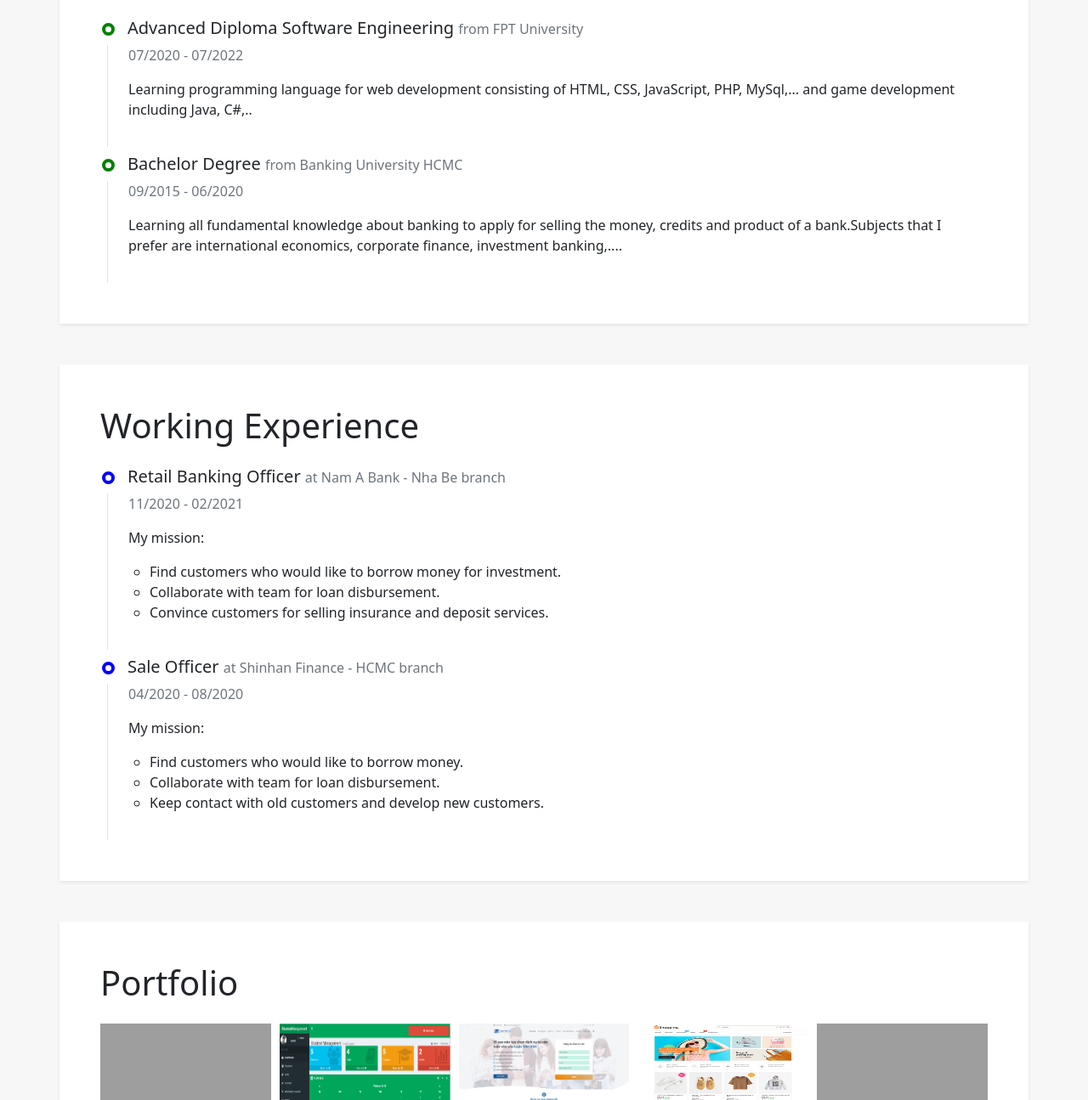
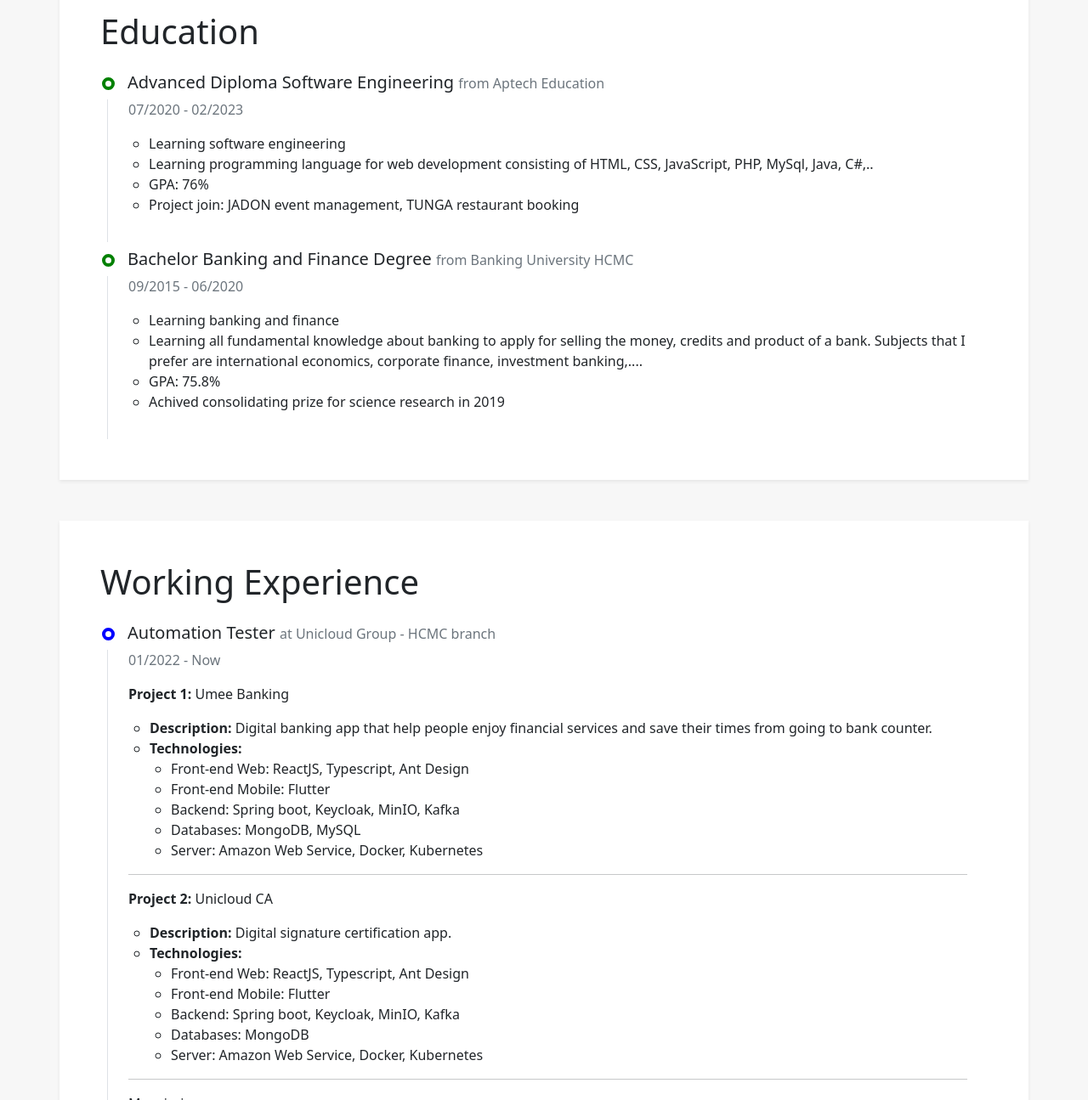
Before and after one commit to teobatman00/teobatman00, a website: page index.htm in a window 1280 px wide. Shown: the part 1505-2800 px from the top of the page at 85% size. Drawn offline with nearby package versions, Linux system fonts and the light colour scheme; some packages are replaced by stand-ins of ours; grey boxes are pictures that could not be loaded.

Commit message:
update index change

```diff
--- a/index.htm
+++ b/index.htm
@@ -51,7 +51,7 @@
       <div class="container shadow-sm py-5 my-5 text-center text-white">
         <img data-src="img/IMG_3317.jpg" alt="Main Image" class="img-thumbnail d-block m-auto mb-3 lazy" width="150">
         <h1>Minh Duong</h1>
-        <p class="mb-0">Fullstack Web Developer and Game Developer</p>
+        <p class="mb-0">Fullstack Web Developer, DevOps and Automation Tester</p>
         <div class="social-network py-3" style="font-size: 25px;">
           <a href="#"><i class="fab fa-facebook"></i></a>
           <a href="#" class="mx-1"><i class="fab fa-instagram-square"></i></a>
@@ -72,7 +72,7 @@
         <div class="row row-cols-1 row-cols-md-2 gx-4">
           <div class="col">
             <h1 class="display-6">About Me</h1>
-            <p>Hello, my name is Duong Binh Minh, and I'm a Fullstack Developer and Game Developer. I'm a quick learner and a team worker that gets the job done.</p>
+            <p>Hello, my name is Duong Binh Minh, and I'm a Fullstack Web Developer, DevOps and Automation Tester. I'm a quick learner and a team worker that gets the job done.</p>
           </div>
           <div class="col">
             <h1 class="display-6">Bio</h1>
@@ -116,7 +116,7 @@
                   0916-310-208
                 </div>
               </li>
-              <li class="row">
+              <li class="row my-2">
                 <div class="col-4 row">
                   <div class="col-4 col-md-1">
                     <i class="fas fa-location"></i>
@@ -127,6 +127,32 @@
                 </div>
                 <div class="col-8">
                   341 Cao Dat, Ward 1, Dist 5, HCMC
+                </div>
+              </li>
+              <li class="row my-2">
+                <div class="col-4 row">
+                  <div class="col-4 col-md-1">
+                    <i class="fab fa-github"></i>
+                  </div>
+                  <div class="col-8">
+                    <b>Github</b>
+                  </div>
+                </div>
+                <div class="col-8">
+                  <a href="https://github.com/teobatman00">https://github.com/teobatman00</a>
+                </div>
+              </li>
+              <li class="row">
+                <div class="col-4 row">
+                  <div class="col-4 col-md-1">
+                    <i class="fab fa-gitlab"></i>
+                  </div>
+                  <div class="col-8">
+                    <b>Gitlab</b>
+                  </div>
+                </div>
+                <div class="col-8">
+                  <a href="https://gitlab.com/teobatman00">https://gitlab.com/teobatman00</a>
                 </div>
               </li>
             </ul>
@@ -220,18 +246,28 @@
         <h1 class="display-6 mb-4">Education</h1>
         <div class="timeline ps-2">
           <div class="timeline-head pb-2 mt-2">
-            <h5 class="mb-0 ms-4">Advanced Diploma Software Engineering <span class="h6 text-muted">from FPT University</span></h5>
+            <h5 class="mb-0 ms-4">Advanced Diploma Software Engineering <span class="h6 text-muted">from Aptech Education</span></h5>
           </div>
           <div class="timeline-body px-4 pb-3 border-start">
-            <p class="text-muted">07/2020 - 07/2022</p>
-            <p>Learning programming language for web development consisting of HTML, CSS, JavaScript, PHP, MySql,... and game development including Java, C#,..</p>
+            <p class="text-muted">07/2020 - 02/2023</p>
+            <ul class="ps-4">
+              <li>Learning software engineering</li>
+              <li>Learning programming language for web development consisting of HTML, CSS, JavaScript, PHP, MySql, Java, C#,..</li>
+              <li>GPA: 76%</li>
+              <li>Project join: JADON event management, TUNGA restaurant booking</li>
+            </ul>
           </div>
           <div class="timeline-head pb-2 mt-2">
-            <h5 class="mb-0 ms-4">Bachelor Degree <span class="h6 text-muted">from Banking University HCMC</span></h5>
+            <h5 class="mb-0 ms-4">Bachelor Banking and Finance Degree <span class="h6 text-muted">from Banking University HCMC</span></h5>
           </div>
           <div class="timeline-body px-4 pb-3 border-start">
             <p class="text-muted">09/2015 - 06/2020</p>
-            <p>Learning all fundamental knowledge about banking to apply for selling the money, credits and product of a bank.Subjects that I prefer are international economics, corporate finance, investment banking,....</p>
+            <ul class="ps-4">
+              <li>Learning banking and finance</li>
+              <li>Learning all fundamental knowledge about banking to apply for selling the money, credits and product of a bank. Subjects that I prefer are international economics, corporate finance, investment banking,....</li>
+              <li>GPA: 75.8%</li>
+              <li>Achived consolidating prize for science research in 2019</li>
+            </ul>
           </div>
         </div>
       </div>
@@ -243,6 +279,63 @@
       <div class="container bg-white p-5 shadow-sm mb-5">
         <h1 class="display-6 mb-4">Working Experience</h1>
         <div class="timeline ps-2">
+          <div class="timeline-head pb-2 mt-2">
+            <h5 class="mb-0 ms-4">Automation Tester <span class="h6 text-muted">at Unicloud Group - HCMC branch</span></h5>
+          </div>
+          <div class="timeline-body px-4 pb-3 border-start">
+            <p class="text-muted">01/2022 - Now</p>
+
+            <!-- Project 1 -->
+            <div>
+              <p><b>Project 1:</b> Umee Banking</p>
+              <ul>
+                <li>
+                  <b>Description:</b> Digital banking app that help people enjoy financial services and save their times from going to bank counter.
+                </li>
+                <li>
+                  <b>Technologies:</b>
+                  <ul>
+                    <li>Front-end Web: ReactJS, Typescript, Ant Design</li>
+                    <li>Front-end Mobile: Flutter</li>
+                    <li>Backend: Spring boot, Keycloak, MinIO, Kafka</li>
+                    <li>Databases: MongoDB, MySQL</li>
+                    <li>Server: Amazon Web Service, Docker, Kubernetes</li>
+                  </ul>
+                </li>
+              </ul>
+            </div>
+            <hr>
+
+            <!-- Project 2 -->
+            <div>
+              <p><b>Project 2:</b> Unicloud CA</p>
+              <ul>
+                <li>
+                  <b>Description:</b> Digital signature certification app.
+                </li>
+                <li>
+                  <b>Technologies:</b>
+                  <ul>
+                    <li>Front-end Web: ReactJS, Typescript, Ant Design</li>
+                    <li>Front-end Mobile: Flutter</li>
+                    <li>Backend: Spring boot, Keycloak, MinIO, Kafka</li>
+                    <li>Databases: MongoDB</li>
+                    <li>Server: Amazon Web Service, Docker, Kubernetes</li>
+                  </ul>
+                </li>
+              </ul>
+            </div>
+            <hr>
+
+            <!-- My mission -->
+            <p>My mission:</p>
+            <ul>
+              <li>Find out about business approach for the software system</li>
+              <li>Design test case for banking and finance, bizzone software,...</li>
+              <li>Writing automation script for covering the requirement of software</li>
+              <li>Mantainance automation script regularly for its usage if needs</li>
+            </ul>
+          </div>
           <div class="timeline-head pb-2 mt-2">
             <h5 class="mb-0 ms-4">Retail Banking Officer <span class="h6 text-muted">at Nam A Bank - Nha Be branch</span></h5>
           </div>
--- a/sass/index.scss
+++ b/sass/index.scss
@@ -42,6 +42,12 @@
   }
 }
 
+#education {
+  li {
+    list-style-type: circle;
+  }
+}
+
 #working-experience{
   .timeline-head {
     &::before {
```
Also changed, not shown: README.md, css/index.css, 1 other file.
